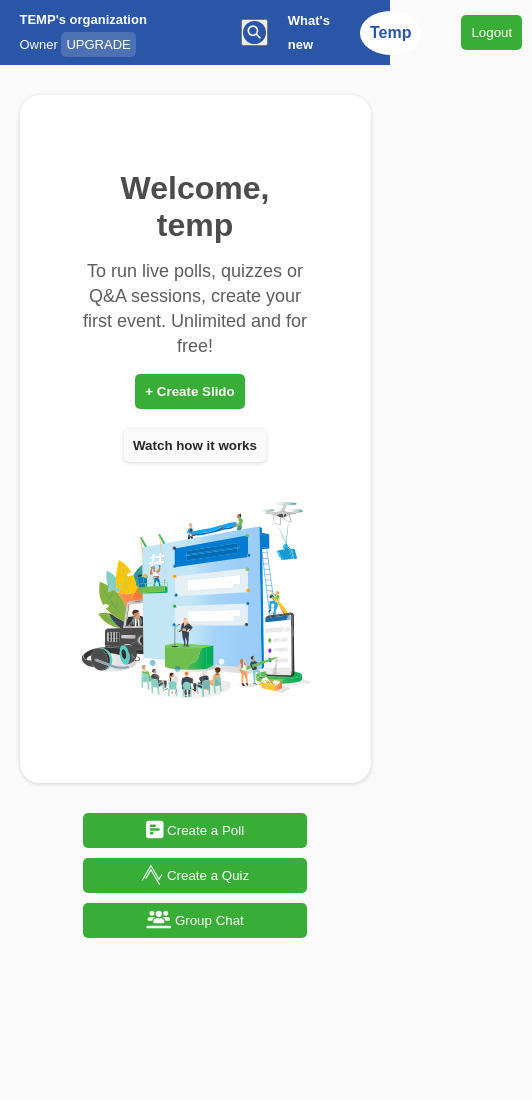
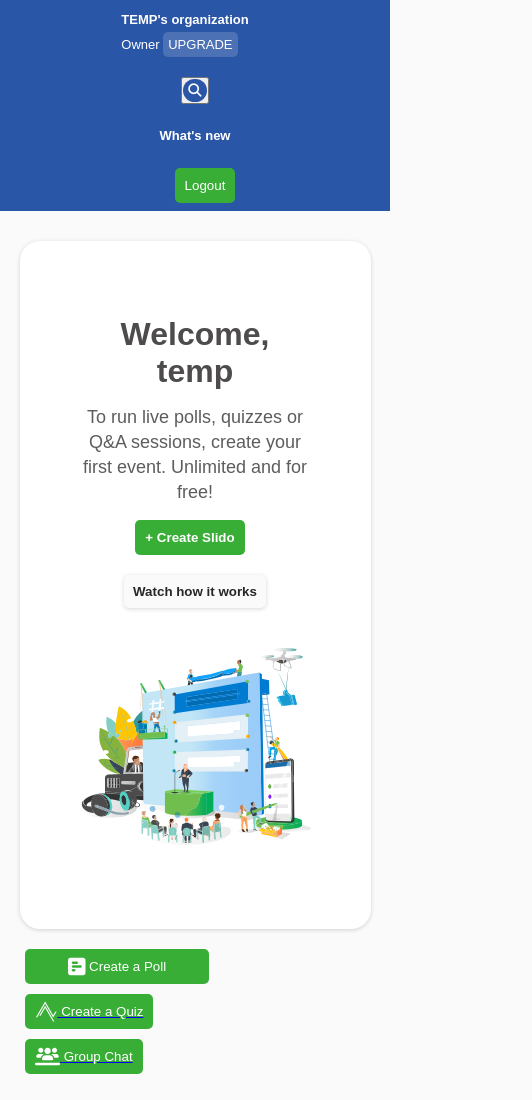
Before and after one commit to vishantsehrawat/Cognivera---Audience-Interaction, a plain HTML site: page frontend/src/eventPage.html in a window 390 px wide. Shown: the whole page, 532 px wide, since content can reach past the window. Before the commit the page ends 968 px from the top, so only its background shows below. Drawn offline with nearby package versions, Linux system fonts and the light colour scheme; sample sign-in values are in the browser's storage.

Commit message:
event page css fix

```diff
--- a/backend/routes/createQuestion.routes.js
+++ b/backend/routes/createQuestion.routes.js
@@ -1,8 +1,10 @@
 const express = require("express");
 const { QuestionModel } = require("../models/question.model");
+const { authMiddleware } = require("../middlewares/authMiddleware.middleware");
 
 const createQuestionRouter = express();
 createQuestionRouter.use(express.json())
+
 
 
 // submit question to mongodb
--- a/backend/routes/user.routes.js
+++ b/backend/routes/user.routes.js
@@ -7,6 +7,7 @@
 const store = require('store');
 const { authMiddleware } = require("../middlewares/authMiddleware.middleware");
 // const cors =  require("cors")
+
 
 
 require("dotenv").config();
--- a/frontend/src/eventPage.html
+++ b/frontend/src/eventPage.html
@@ -7,9 +7,9 @@
     <meta name="viewport" content="width=device-width, initial-scale=1.0">
     <title>Event Page</title>
     <link rel="import" href="cdn.html">
-    <script src="../scripts/ifUserLoggedIn.js"defer ></script>
-    <script src="https://unpkg.com/sweetalert/dist/sweetalert.min.js"defer ></script>   <!-- sweet alert cdn  -->
-    <script src="https://kit.fontawesome.com/8609a682e1.js" crossorigin="anonymous"defer ></script>
+    <script src="../scripts/ifUserLoggedIn.js" defer></script>
+    <script src="https://unpkg.com/sweetalert/dist/sweetalert.min.js" defer></script> <!-- sweet alert cdn  -->
+    <script src="https://kit.fontawesome.com/8609a682e1.js" crossorigin="anonymous" defer></script>
     <link rel="stylesheet" href="../styles/eventPage-analytics.css">
 </head>
 
@@ -18,7 +18,7 @@
     <div id="container1">
         <div id="navbar">
             <!-- a -->
-            <div>
+            <div class="leftDivNav">
                 <p><span id="username2">Username</span>'s organization</p>
                 <p>Owner <button>UPGRADE</button></p>
             </div>
@@ -82,11 +82,16 @@
     <!-- Buttons -->
     <div id="container4">
         <button id="createPoll"><i class="fa-solid fa-square-poll-horizontal fa-xl"></i> Create a Poll</button>
-        <button id="createQuiz"><i class="fa-brands fa-think-peaks fa-xl"></i> Create a Quiz</button>
-        <button id="groupChat"><i class="fa-solid fa-users-line fa-xl"></i> Group Chat</button>
+        <a href="createQuestion.html" class="eventPageLinks">
+            <button id="createQuiz"><i class="fa-brands fa-think-peaks fa-xl"></i> Create a Quiz</button>
+        </a>
+        <a href="chattingFe.html" class="eventPageLinks">
+            <button id="groupChat"><i class="fa-solid fa-users-line fa-xl"></i> Group Chat</button>
+        </a>
     </div>
 </body>
 
 
-<script src="../scripts/eventPage.js"defer ></script>
+<script src="../scripts/eventPage.js" defer></script>
+
 </html>
--- a/frontend/styles/eventPage-analytics.css
+++ b/frontend/styles/eventPage-analytics.css
@@ -14,7 +14,7 @@
 }
 
 #navbar {
-  width: 75%;
+  width: 100%;
   background-color: #2a56a7;
   margin: auto;
   display: flex;
@@ -27,7 +27,6 @@
 
 #navbar>div:nth-child(2) {
   display: flex;
-  width: 350px;
   align-items: center;
   justify-content: space-between;
 }
@@ -173,11 +172,12 @@
 /* Container 04 */
 
 #container4 {
-  /* border: 1px solid red; */
-  width: 75%;
-  margin: auto;
-  margin-top: 30px;
-  text-align: center;
+  width: 100%;
+  display: flex;
+  justify-content: center;
+  align-items: center;
+  gap: 40px;
+  padding: 20px;
 }
 
 #container4 button {
@@ -212,10 +212,17 @@
   gap: 10px;
 }
 
+.eventPageLinks * {
+  cursor: pointer;
+}
+.leftDivNav{
+  padding: 0 2%;
+}
+
 /* Media Screens */
 @media all and (max-width: 1000px) {
   #navbar {
-    width: 90%;
+    /* width: 90%; */
   }
 
   #container2 #box {
@@ -263,9 +270,7 @@
     display: none;
   }
 
-  #container4 {
-    width: 100%;
-  }
+  #container4 {}
 
   #container4 button {
     padding: 10px;
@@ -386,10 +391,43 @@
     width: 60%;
   }
 }
+@media screen and (max-width: 1200px) {
+  #navbar {
+    display: flex;
+    justify-content: space-between;
+    align-items: center;
+  }
+
+  #navbar div:nth-child(1) {
+    margin-right: 20px;
+  }
+
+  #navbar div:nth-child(2) {
+    display: flex;
+    align-items: center;
+  }
+
+  #navbar form {
+    margin-right: 20px;
+  }
+
+  #navbar #logo {
+    display: block;
+  }
+
+  .logoutContainer {
+    margin-left: 20px;
+  }
+}
+
 
 @media all and (max-width: 800px) {
   #analyticsBox01>div {
     width: 100%;
+  }
+  #navbar{
+    flex-wrap: wrap;
+    justify-content: center;
   }
 }
 
@@ -409,3 +447,31 @@
     margin-top: 20px;
   }
 }
+/* For screens smaller than 600px */
+@media screen and (max-width: 600px) {
+  #navbar {
+    flex-direction: column;
+  }
+
+  #navbar div:nth-child(1) {
+    margin-bottom: 20px;
+  }
+
+  #navbar div:nth-child(2) {
+    display: flex;
+    flex-direction: column;
+    align-items: center;
+  }
+
+  #navbar form {
+    margin-bottom: 20px;
+  }
+
+  #navbar #logo {
+    display: none;
+  }
+
+  .logoutContainer {
+    margin-top: 20px;
+  }
+}
```
Also changed, not shown: frontend/scripts/eventPage.js (line endings or trailing spaces).
